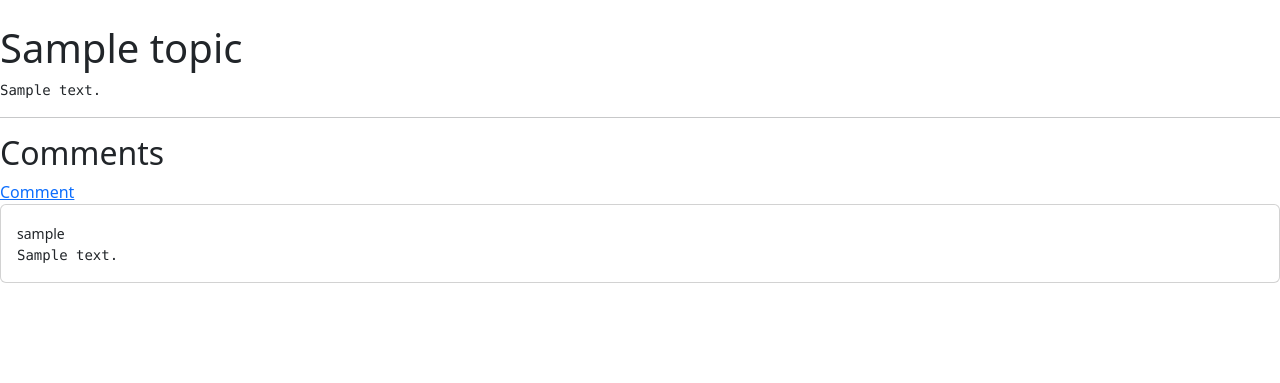
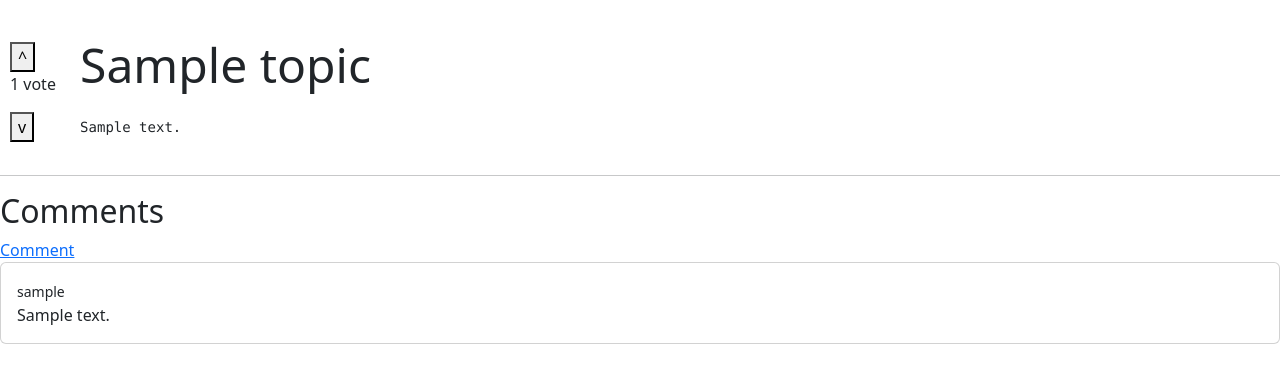
Before and after one commit to guywithnousername/c6_hub, a Django app: page /discuss/1/ in a window 1280 px wide. Shown: the part 73-456 px from the top of the page. Run offline with Django 4.2, Linux system fonts and the light colour scheme; a user stored in the database is signed in; tables that the repository leaves empty hold one stand-in row (values such as "Sample post"); some libraries are stand-ins or nearby versions.

Commit message:
add upvote-downvote styles

```diff
--- a/mainpage/models.py
+++ b/mainpage/models.py
@@ -18,6 +18,7 @@ class Topic(models.Model):
     date_added = models.DateTimeField(auto_now_add=True)
     body = models.CharField(max_length=1000)
     creator = models.ForeignKey(User, on_delete=models.CASCADE)
+    votes = models.IntegerField()
 
     def __str__(self):
         return self.title
--- a/mainpage/templates/mainpage/base.html
+++ b/mainpage/templates/mainpage/base.html
@@ -7,6 +7,12 @@
     <meta name="viewport" content="width=device-width, initial-scale=1">
     <title>C6 Hub</title>
     <link href="https://cdn.jsdelivr.net/npm/bootstrap@5.3.2/dist/css/bootstrap.min.css" rel="stylesheet" integrity="sha384-T3c6CoIi6uLrA9TneNEoa7RxnatzjcDSCmG1MXxSR1GAsXEV/Dwwykc2MPK8M2HN" crossorigin="anonymous">
+    <style>
+      .inline {
+        vertical-align: middle; display: inline-block; position:relative;
+        padding: 5px 5px; padding-left: 10px; padding-right: 10px;
+      }
+    </style>
   </head>
   <body>
     <div class="container">
--- a/mainpage/templates/mainpage/discuss.html
+++ b/mainpage/templates/mainpage/discuss.html
@@ -6,7 +6,8 @@
 <a href="{% url 'mainpage:newtopic' %}">Create a topic</a><hr>
 {% for topic in topics %}
     <div class="card"><div class="card-body">
-        <small class="card-text">{{ topic.creator.username }}</small><br>
+        <small class="card-text">{{ topic.creator.username }} - {{ topic.votes }} {% if topic.votes == 1 %}vote{% else %}votes{% endif %}
+        </small><br>
         <pre><a class="card-text" href="{% url 'mainpage:topic' topic.id %}">{{ topic }}</a></pre>
     </div></div>
 {% empty %}
--- a/mainpage/templates/mainpage/poll.html
+++ b/mainpage/templates/mainpage/poll.html
@@ -3,7 +3,7 @@
 
 {% block content %}
 <h1>Polls</h1>
-<a href="{% url 'mainpage:newpoll' %}">Create a poll</a><br>
+<a href="{% url 'mainpage:newpoll' %}">Create a poll</a><hr>
 {% for poll in polls %}
     <div class="card"><div class="card-body">
         <small class="card-text">{{ poll.creator.username }}</small><br>
--- a/mainpage/templates/mainpage/topic.html
+++ b/mainpage/templates/mainpage/topic.html
@@ -2,14 +2,23 @@
 {% load bootstrap4 %}
 
 {% block content %}
-<h1>{{ topic }}</h1>
-<pre>{{ topic.body }}</pre><hr>
+<div>
+    <div class="inline">
+        <button>^</button>
+        <p>{{ topic.votes }} {% if topic.votes == 1 %}vote{% else %}votes{% endif %}</p>
+        <button>v</button>
+    </div>
+    <div class="inline">
+        <p style="font-size: xxx-large;">{{ topic }}</p>
+        <pre>{{ topic.body }}</pre>
+    </div>
+</div><hr>
 <h2>Comments</h2>
 <a href="{% url 'mainpage:newcomment' topic.id %}">Comment</a><br>
 {% for comment in comments %}
 <div class="card"><div class="card-body">
     <small class="card-text">{{ comment.creator.username }}</small><br>
-    <pre class="card-text">{{ comment }}</pre>
+    <p class="card-text">{{ comment }}</p>
 </div></div>
 {% empty %}
     <p>There are no comments... yet.</p>
--- a/mainpage/views.py
+++ b/mainpage/views.py
@@ -72,6 +72,7 @@ def newtopic(request):
         if form.is_valid():
             new = form.save(commit=False)
             new.creator = request.user
+            new.votes = 0
             new.save()
             for user in User.objects.all():
                 addnotif(user, {"type":"newtopic", "id":new.id})
```
Also changed, not shown: mainpage/migrations/0008_topic_votes.py (added).
